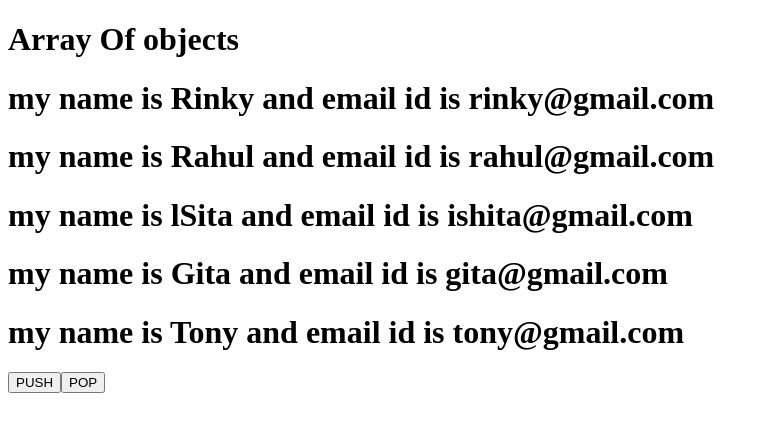
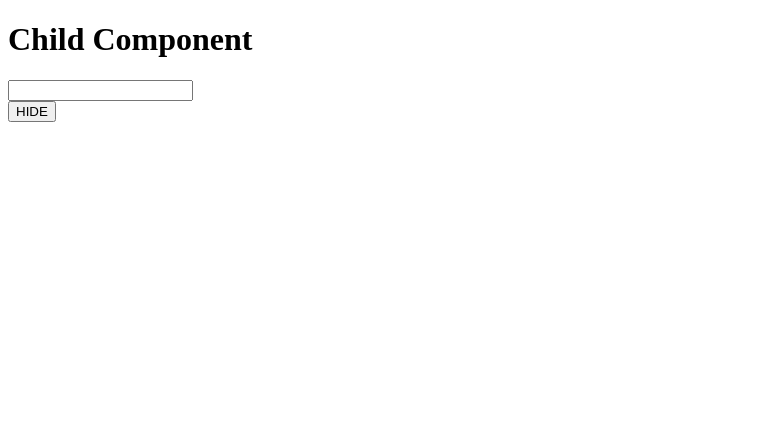
Before and after one commit to suprava16/react-session-16, a React (Create React App) app: page / in a window 1280 px wide. Shown: the top 432 px of the page, without its empty margins (0-769 px from the left). Built offline with nearby package versions, Linux system fonts and the light colour scheme.

Commit message:
life cycle method

```diff
--- a/src/App.js
+++ b/src/App.js
@@ -9,6 +9,8 @@ import DataPassing from "./Components/functionalComponent/DataPassing"
 import GetUserData from "./Components/functionalComponent/GetUserData"
 import ArrayCode from "./Components/Array/ArrayCode"
 import ArrayOfObject from "./Components/Array/ArrayOfObject"
+import ConditionalRendering from "./ConditionalRendering/conditionalRendering"
+import Main from "./Components/LifeCycle/Main"
 export class App extends React.Component {
   render() {
     return (
@@ -22,7 +24,9 @@ export class App extends React.Component {
         {/* <DataPassing email="suprava@gmail.com"/> */}
         {/* <GetUserData/> */}
         {/* <ArrayCode/> */}
-        <ArrayOfObject/>
+        {/* <ArrayOfObject/> */}
+        {/* <ConditionalRendering/> */}
+        <Main/>
       </div>
     )
   }
--- /dev/null
+++ b/src/Components/LifeCycle/Child.js
@@ -0,0 +1,35 @@
+import { toHaveAccessibleDescription } from '@testing-library/jest-dom/dist/matchers'
+import React, { Component } from 'react'
+
+export default class Child extends Component {
+
+  constructor(){
+    super()
+    this.state={
+      text:""
+    }
+  }
+  handlechange=(event)=>{
+    this.setState({
+      text:event.target.value
+    })
+  }
+  componentDidMount(){
+    console.log("hello from component did mount method")
+  }
+  componentDidUpdate(){
+    console.log("hello from component did update method")
+  }
+  componentWillUnmount(){
+    console.log("hello from component will unmount method")
+  }
+  render() {
+    console.log("render method")
+    return (
+      <div>
+        <h1>Child Component</h1>
+        <input type="text" onChange={this.handlechange}/>
+      </div>
+    )
+  }
+}
--- /dev/null
+++ b/src/Components/LifeCycle/Main.js
@@ -0,0 +1,23 @@
+import React, { Component } from 'react'
+import Child from './Child'
+export default class Main extends Component {
+  constructor(){
+    super()
+    this.state={
+      show:true
+    }
+  }
+  handleClick=()=>{
+    this.setState({
+      show: !this.state.show
+    })
+  }
+  render() {
+    return (
+      <div>
+      {this.state.show===true &&  <Child/> }
+       <button onClick={this.handleClick}>HIDE</button>
+      </div>
+    )
+  }
+}
--- /dev/null
+++ b/src/ConditionalRendering/conditionalRendering.js
@@ -0,0 +1,34 @@
+import React, { Component } from 'react'
+
+export default class ConditionalRendering extends Component {
+  constructor(){
+    super()
+    this.state={
+      data:false,
+      num:""
+    }
+  }
+  handleChange=(event)=>{
+this.setState({
+  num:event.target.value
+})
+  }
+  render() {
+
+    return (
+      <div>
+       {/* {this.state.data===true?<h1>Hello everyone..</h1>:<h1>Bye .....</h1>} */}
+
+       {/* {this.state.data===false &&
+       <h1>Alternative of simple if statement</h1>}  */}
+
+       <input type="text" onChange={this.handleChange}/>
+       <button disabled={this.state.num===""?true:false}>ADD</button>
+
+      </div>
+    )
+  }
+}
+// a=10
+// b="10"
+// a===b//false
```
